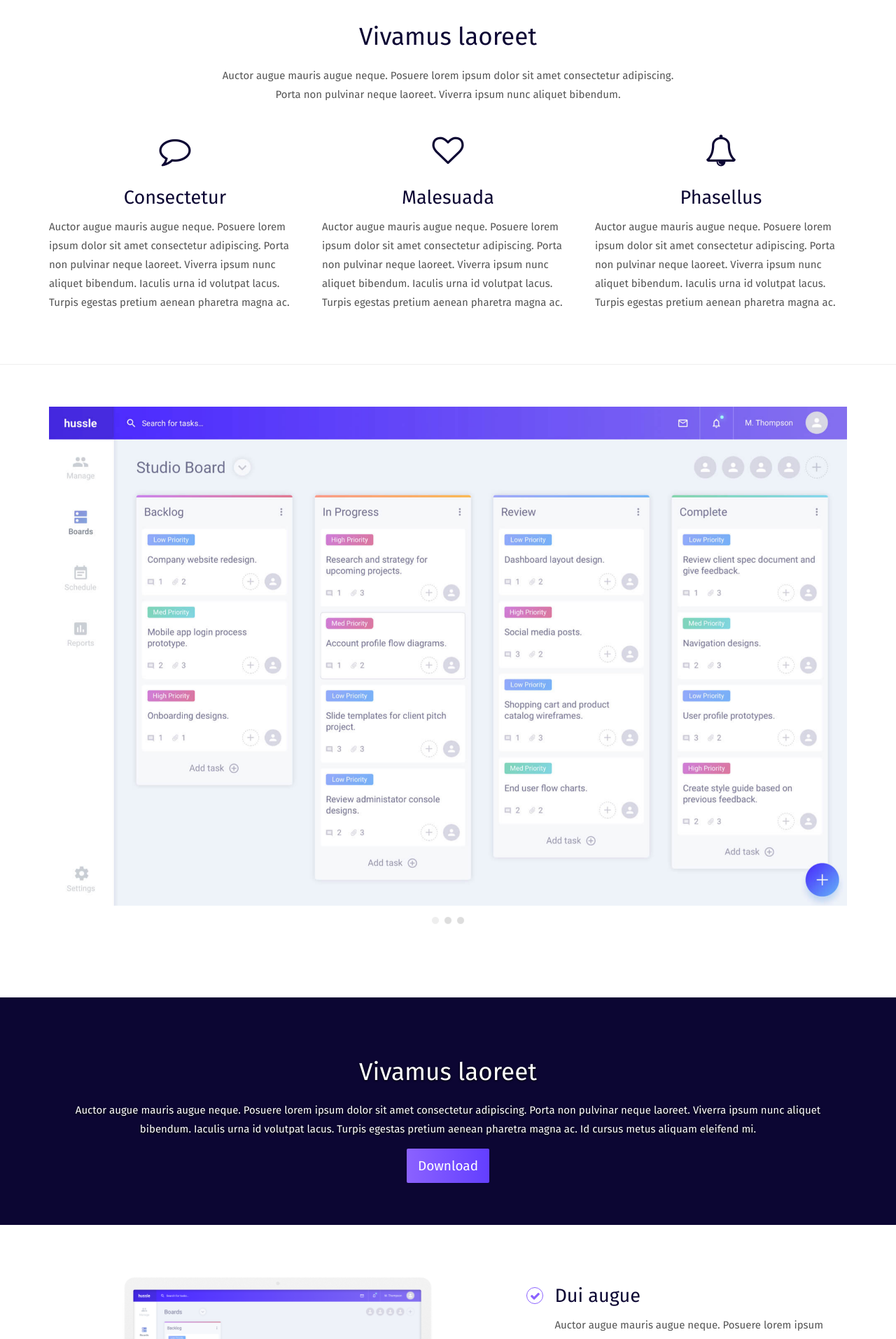
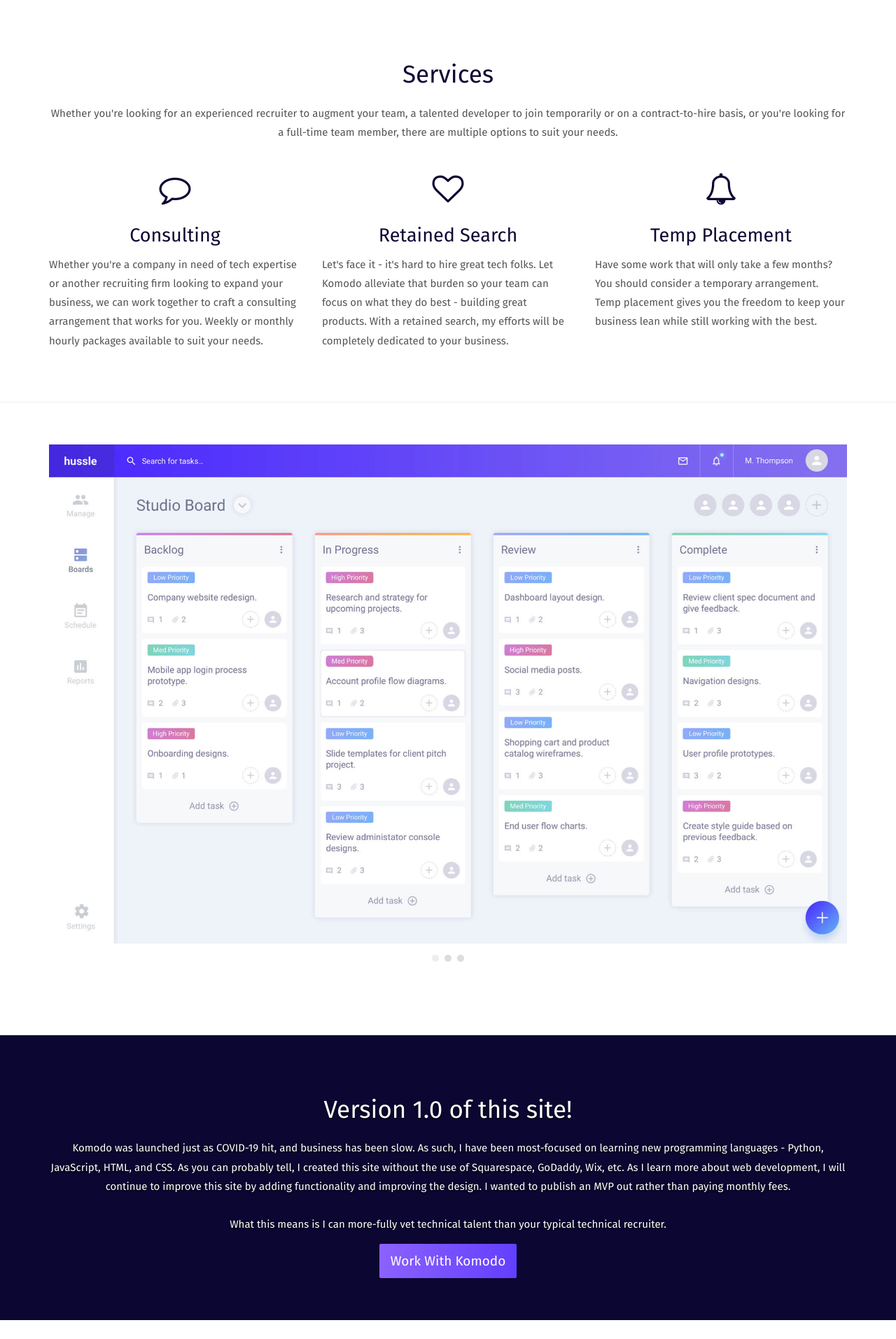
Before and after one commit to WheelerTech/komodo, a Flask app: page / in a window 1280 px wide. Shown: the part 688-2601 px from the top of the page at 70% size. Run offline with Flask 2, Linux system fonts and the light colour scheme; some libraries are stand-ins or nearby versions; some web fonts are replaced.

Commit message:
added customized language / removed latin

```diff
--- a/templates/index.html
+++ b/templates/index.html
@@ -47,7 +47,7 @@
           <li><a href="./contact.html" title="">Contact</a></li>
           <li>
             <p>
-              <a href="./download.html" class="btn btn-primary navbar-btn" title="">Download</a>
+              <a href="./download.html" class="btn btn-primary navbar-btn" title="">Work With Komodo</a>
             </p>
           </li>
 
@@ -59,17 +59,17 @@
 
 
 
-<div class="white-text-container background-image-container" style="background-image: url('./static/assets/images/img-home.jpg')">
+<div class="white-text-container background-image-container" style="background-image: url('./static/assets/images/komodo-long.jpg')">
     <div class="opacity"></div>
     <div class="container">
         <div class="row">
 
-            <div class="col-md-6">
-                <h1>Posuere lorem Ipsum</h1>
-                <p>Lorem ipsum dolor sit amet, consectetur adipiscing elit, sed do eiusmod tempor incididunt ut labore
-                    et dolore magna aliqua. Adipiscing commodo elit at imperdiet dui accumsan sit. Ipsum dolor sit
-                    amet consectetur adipiscing elit. </p>
-                 <a href="./download.html" title="" class="btn btn-lg btn-primary">Download</a>
+            <div class="col-md-5">
+                <h1>Komodo Recruiting</h1>
+                <p>Komodo is a (currently) a 1-person boutique technology staffing company that focuses on tough-to-fill roles in competitive
+                    markets. With experience in agency, corporate, and start-up recruiting, Komodo understands the dynamics
+                     of placing top talent. </p>
+                 <a href="./download.html" title="" class="btn btn-lg btn-primary">Work With Komodo</a>
             </div>
 
         </div>
@@ -81,9 +81,10 @@
             <div class="row">
                 <div class="col-md-12 section-container-spacer">
                     <div class="text-center">
-                        <h2>Vivamus laoreet</h2>
-                        <p> Auctor augue mauris augue neque. Posuere lorem ipsum dolor sit amet consectetur adipiscing.<br> Porta non
-                            pulvinar neque laoreet. Viverra ipsum nunc aliquet bibendum. </p>
+                        <h2>Services</h2>
+                        <p> Whether you're looking for an experienced recruiter to augment your team, a talented
+                            developer to join temporarily or on a contract-to-hire basis, or you're looking for a
+                            full-time team member, there are multiple options to suit your needs. </p>
                     </div>
                 </div>
 
@@ -92,12 +93,12 @@
                         <i class="fa fa-comment-o fa-3x" aria-hidden="true"></i>
                     </div>
                     <div class="text-center">
-                        <h3>Consectetur</h3>
+                        <h3>Consulting</h3>
                     </div>
                     <div>
-                        <p>Auctor augue mauris augue neque. Posuere lorem ipsum dolor sit amet consectetur adipiscing. Porta
-                            non pulvinar neque laoreet. Viverra ipsum nunc aliquet bibendum. Iaculis urna id volutpat lacus.
-                            Turpis egestas pretium aenean pharetra magna ac.</p>
+                        <p>Whether you're a company in need of tech expertise or another recruiting firm looking to
+                            expand your business, we can work together to craft a consulting arrangement that works for
+                            you. Weekly or monthly hourly packages available to suit your needs.</p>
                     </div>
                 </div>
                 <div class="col-md-4">
@@ -105,12 +106,12 @@
                         <i class="fa fa-heart-o fa-3x" aria-hidden="true"></i>
                     </div>
                     <div class="text-center">
-                        <h3>Malesuada</h3>
+                        <h3>Retained Search</h3>
                     </div>
                     <div>
-                        <p>Auctor augue mauris augue neque. Posuere lorem ipsum dolor sit amet consectetur adipiscing. Porta
-                            non pulvinar neque laoreet. Viverra ipsum nunc aliquet bibendum. Iaculis urna id volutpat lacus.
-                            Turpis egestas pretium aenean pharetra magna ac.
+                        <p>Let's face it - it's hard to hire great tech folks. Let Komodo alleviate that burden so your team
+                            can focus on what they do best - building great products. With a retained search, my efforts
+                            will be completely dedicated to your business.
                         </p>
                     </div>
                 </div>
@@ -119,12 +120,12 @@
                         <i class="fa fa-bell-o fa-3x" aria-hidden="true"></i>
                     </div>
                     <div class="text-center">
-                        <h3>Phasellus</h3>
+                        <h3>Temp Placement</h3>
                     </div>
                     <div>
-                        <p>Auctor augue mauris augue neque. Posuere lorem ipsum dolor sit amet consectetur adipiscing. Porta
-                            non pulvinar neque laoreet. Viverra ipsum nunc aliquet bibendum. Iaculis urna id volutpat lacus.
-                            Turpis egestas pretium aenean pharetra magna ac.
+                        <p>Have some work that will only take a few months? You should consider a temporary arrangement.
+                            Temp placement gives you the freedom to keep your business lean while still working with the
+                            best.
                         </p>
                     </div>
                 </div>
@@ -171,11 +172,14 @@
         <div class="row">
             <div class="col-xs-12">
                 <div class="text-center">
-                    <h2>Vivamus laoreet</h2>
-                    <p> Auctor augue mauris augue neque. Posuere lorem ipsum dolor sit amet consectetur adipiscing. Porta non
-                        pulvinar neque laoreet. Viverra ipsum nunc aliquet bibendum. Iaculis urna id volutpat lacus. Turpis
-                        egestas pretium aenean pharetra magna ac. Id cursus metus aliquam eleifend mi. </p>
-                    <a href="./download.html" title="" class="btn btn-primary btn-lg">Download</a>
+                    <h2>Version 1.0 of this site!</h2>
+                    <p> Komodo was launched just as COVID-19 hit, and business has been slow. As such, I have
+                        been most-focused on learning new programming languages - Python, JavaScript, HTML, and CSS. As
+                        you can probably tell, I created this site without the use of Squarespace, GoDaddy, Wix, etc.
+                        As I learn more about web development, I will continue to improve this site by adding functionality
+                        and improving the design. I wanted to publish an MVP out rather than paying monthly fees.<br>
+                        <br>What this means is I can more-fully vet technical talent than your typical technical recruiter.</p>
+                    <a href="./download.html" title="" class="btn btn-primary btn-lg">Work With Komodo</a>
                 </div>
             </div>
         </div>
@@ -239,7 +243,8 @@
             <div class="row">
                     <div class="col-md-4">
                         <h4>About us</h4>
-                        <p>Lorem ipsum dolor sit amet, consectetur adipiscing elit. Nunc sit amet consectetur dolor</p>
+                        <p>Founded in NYC in 2020, Komodo was is run by Sean Wheeler, who's currently the principal and
+                            only team member. Komodo focuses on tough-to-fill tech roles. </p>
                     </div>
 
                     <div class="col-md-4">
@@ -255,7 +260,7 @@
                             <i class="fa fa-linkedin" aria-hidden="true"></i>
                           </a>
                         </p>
-                        <p><small>© Untitled | Website created with <a href="http://www.mashup-template.com/" class="link-like-text" title="Create website with free html template">Mashup Template</a>/<a href="http://www.unsplash.com/" class="link-like-text" title="Beautiful Free Images">Unsplash</a></small></p>
+                        <p><small>© Version 1.0 | Website created with <a href="http://www.mashup-template.com/" class="link-like-text" title="Create website with free html template">Mashup Template</a>/<a href="http://www.unsplash.com/" class="link-like-text" title="Beautiful Free Images">Unsplash</a></small></p>
                     </div>
 
                     <div class="col-md-4">
```
